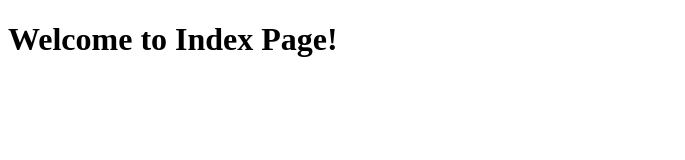
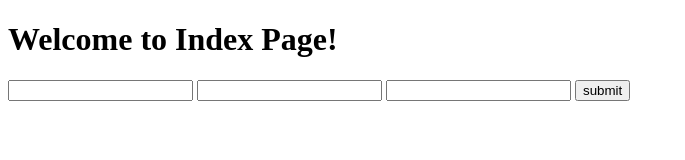
Before and after one commit to invalder/42-webserve, a plain HTML site: page htdocs/index.html in a window 1280 px wide. Shown: the whole page, without its empty margins (0-685 px from the left). Drawn offline with Linux system fonts and the light colour scheme.

Commit message:
add some text to html

```diff
--- a/htdocs/index.html
+++ b/htdocs/index.html
@@ -5,5 +5,11 @@
 </head>
 <body>
     <h1>Welcome to Index Page!</h1>
+	<form action="/" method="post">
+		<input type="number" name="WOWWWWWWWWWWWWWW">
+		<input type="text" name="sometext">
+		<input type="email" name="emailllll">
+		<button type="submit">submit</button>
+	</form>
 </body>
 </html>
```
